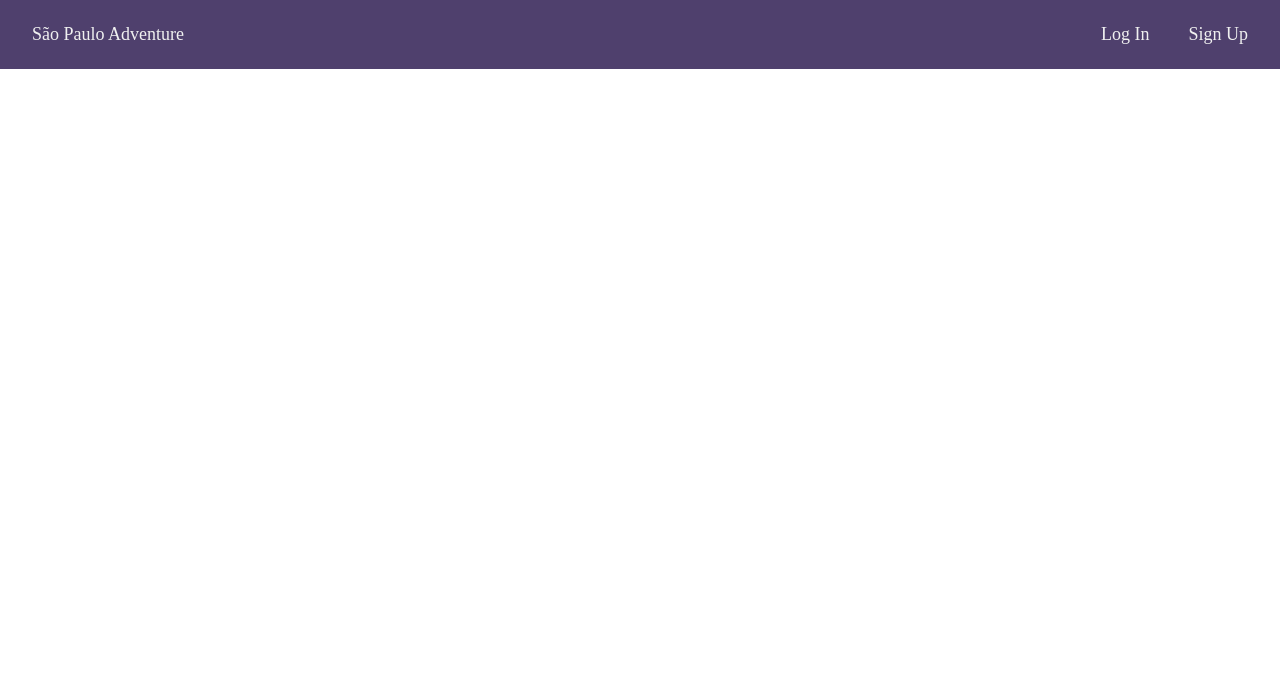
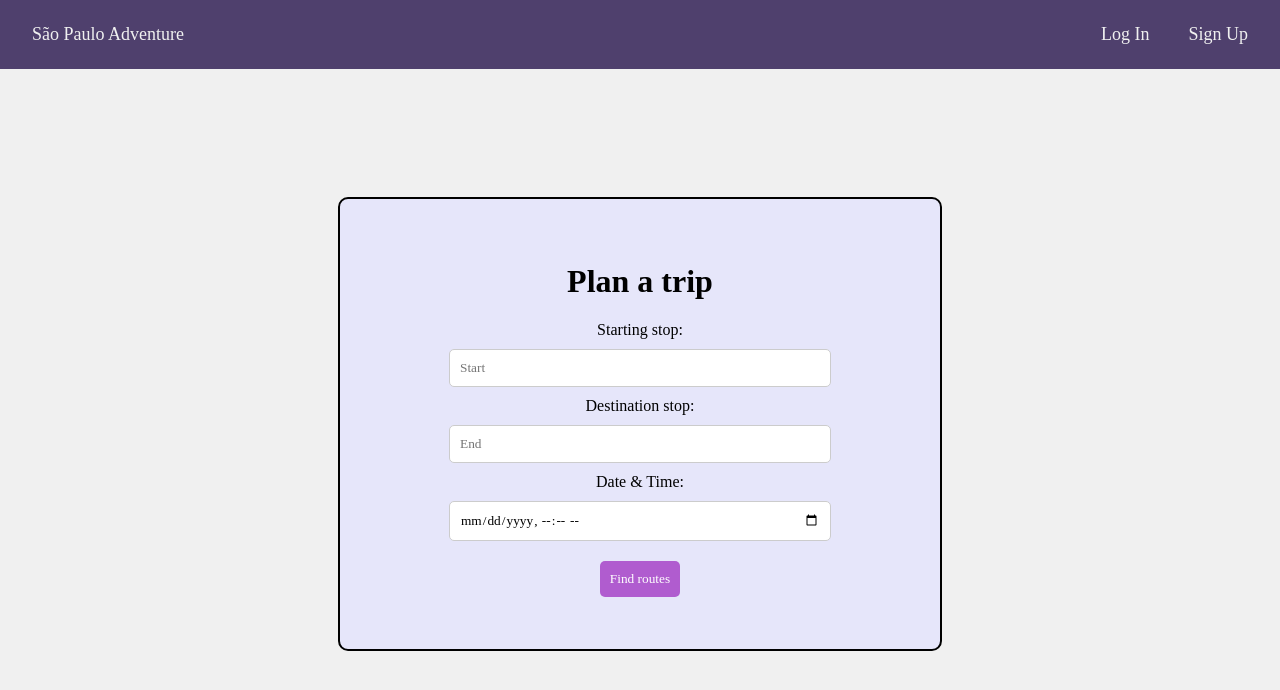
Before and after one commit to marcelparcel/fa23-cs411-team099-Grapefruit, a React (Create React App) app in the folder frontend/: page /planner in a window 1280 px wide. Shown: the top 690 px of the page. Built offline with nearby package versions, Linux system fonts and the light colour scheme; a web font is replaced by a local one.

Commit message:
planner design

```diff
--- a/frontend/src/App.css
+++ b/frontend/src/App.css
@@ -102,7 +102,7 @@
   top: auto;
   right: 0;
   padding: 10px;
-  background-color: #4f406d;
+  background-color: #3f3257;
   box-shadow: 0px 8px 16px 0px #00000033;
   text-align: center;
   z-index: 99;
--- a/frontend/src/dashboard/dashboard.css
+++ b/frontend/src/dashboard/dashboard.css
@@ -1,6 +1,5 @@
 .favorites-container {
     display: flex;
-    align-items: center;
     margin-left: 10%;
     height: 100vh;
     text-align: center;
@@ -15,7 +14,7 @@
     display: flex;
     flex-direction: column;
     align-items: center;
-    justify-content: center;
+    margin-top: 10%;
 }
 
 ul {
--- a/frontend/src/dashboard/dashboard.tsx
+++ b/frontend/src/dashboard/dashboard.tsx
@@ -7,6 +7,8 @@ export default function DashboardView() {
     const favoriteStops = ["Stop 1", "Stop 2", "Stop 3"];
 
     return (
+        <div>
+        <h1 className="dashboardtext">Dashboard</h1>
         <div className="favorites-container">
             <div className="favorites-box">
                 <h1>Favorites</h1>
@@ -20,6 +22,7 @@ export default function DashboardView() {
 
             </div>
         </div>
+        </div>
     );
 }
 
--- a/frontend/src/home/home.css
+++ b/frontend/src/home/home.css
@@ -5,7 +5,7 @@
     background-size: cover;
     padding: 10px 10px;
     width: 100%;
-    height: 600px;
+    height: 700px;
     text-align: center;
 }
 
--- a/frontend/src/login/login.css
+++ b/frontend/src/login/login.css
@@ -15,7 +15,7 @@
   display: flex;
   flex-direction: column;
   align-items: center;
-  justify-content: center; /* Center vertically */
+  justify-content: center;
   position: relative;
 }
 
--- a/frontend/src/planner/planner.css
+++ b/frontend/src/planner/planner.css
@@ -0,0 +1,29 @@
+.planner-container {
+    display: flex;
+    height: 100vh;
+    text-align: center;
+    justify-content: center;
+}
+
+.planner-box {
+    width: 600px;
+    height: 450px;
+    border: 2px solid black;
+    border-radius: 10px;
+    background-color: lavender;
+    display: flex;
+    flex-direction: column;
+    align-items: center;
+    margin-top: 10%;
+    justify-content: center;
+}
+
+  .plannerbutton {
+    margin: 10px 0;
+    padding: 10px;
+    background-color: #b05ccf;
+    color: white;
+    border: none;
+    border-radius: 5px;
+    cursor: pointer;
+  }
--- a/frontend/src/planner/planner.tsx
+++ b/frontend/src/planner/planner.tsx
@@ -2,18 +2,26 @@ import React from 'react';
 import './planner.css';
 
 export default function PlannerView() {
-    // two textboxes (inputs), one for starting stop, one for destination stop
-    // maybe a dropdown for the textboxes (that show the stops), so its easier for the user to find
-    // another textbox(?) for the user to select a date and time (do not include year bc our data only has 1 year..)
-    // a button that submits the two picked stops to the database
+    // two textboxes (inputs), one for starting stop, one for destination stop - done
+    // maybe a dropdown for the textboxes (that show the stops), so its easier for the user to find - TODO
+    // another textbox(?) for the user to select a date and time (do not include year bc our data only has 1 year..) - done
+    // a button that submits the two picked stops to the database - TODO
     // wait for return..
-    // returns a visualization of the routes that go to both stops (in the correct order) given date/time
-    // also returns the time of departure for each stop for the route ?
+    // returns a visualization of the routes that go to both stops (in the correct order) given date/time - TODO
+    // also returns the time of departure for each stop for the route ? - TODO
 
     return (
-        <div>
-            {/* this is a placeholder */}
-            <h1> </h1>
+        <div className="planner-container">
+            <div className="planner-box">
+                <h1>Plan a trip</h1>
+                <span className="input-text">Starting stop: </span>
+                <input type="text" placeholder="Start" />
+                <span className="input-text">Destination stop: </span>
+                <input type="text" placeholder="End" />
+                <span className="input-text">Date & Time: </span>
+                <input type="datetime-local" placeholder="Date" />
+                <button className="plannerbutton">Find routes</button>
+            </div>
         </div>
     );
 }
```
